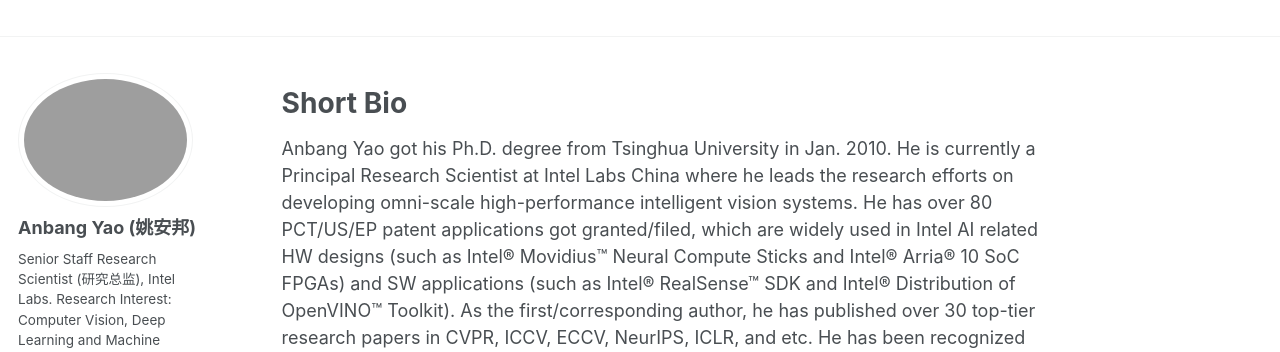
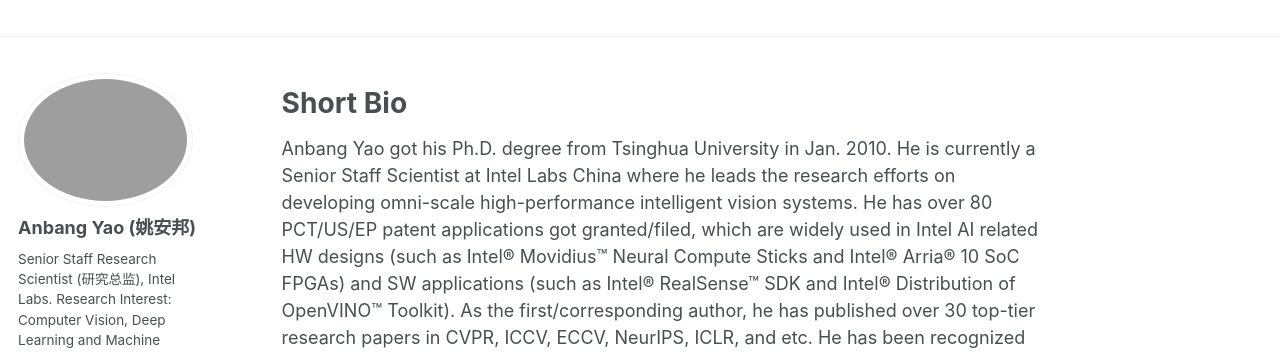
Before and after one commit to YaoAnbang/YaoAnbang.github.io, a Jekyll site: the page built from _pages/about.md, in a window 1280 px wide and 900 px high. Shown: the top 352 px of the window. Built offline with Jekyll 4.4.1, drawn with Linux system fonts in a browser that asks for light colours; some of the changed text lies outside the part shown.

Commit message:
Update about.md

```diff
--- a/_pages/about.md
+++ b/_pages/about.md
@@ -11,7 +11,7 @@
 Short Bio
 =====
 
-Anbang Yao got his Ph.D. degree from Tsinghua University in Jan. 2010. He is currently a Principal Research Scientist at Intel Labs China where he leads the research efforts on developing omni-scale high-performance intelligent vision systems. He has over 80 PCT/US/EP patent applications got granted/filed, which are widely used in Intel AI related HW designs (such as Intel® Movidius™ Neural Compute Sticks and Intel® Arria® 10 SoC FPGAs) and SW applications (such as Intel® RealSense™ SDK and Intel® Distribution of OpenVINO™ Toolkit). As the first/corresponding author, he has published over 30 top-tier research papers in CVPR, ICCV, ECCV, NeurIPS, ICLR, and etc. He has been recognized with numerous Awards at Intel, such as Intel Global Innovator (the first and so far the only winner employee from China), 2 times of annual Intel China Awards, and 3 times of annual Intel Labs Gordy Awards (the highest annual research award named after Intel's co-founder Gordon Earle Moore, ***戈登·摩尔奖***). He also led the team and won the Winner of the prestigious EmotiW Challenges (held by ACM ICMI) in 2015/2017, beating out 74/100+ teams across the world. He demonstrated outstanding skills in mentoring interns, and some of them have already grown into top young researchers in the field.
+Anbang Yao got his Ph.D. degree from Tsinghua University in Jan. 2010. He is currently a Senior Staff Scientist at Intel Labs China where he leads the research efforts on developing omni-scale high-performance intelligent vision systems. He has over 80 PCT/US/EP patent applications got granted/filed, which are widely used in Intel AI related HW designs (such as Intel® Movidius™ Neural Compute Sticks and Intel® Arria® 10 SoC FPGAs) and SW applications (such as Intel® RealSense™ SDK and Intel® Distribution of OpenVINO™ Toolkit). As the first/corresponding author, he has published over 30 top-tier research papers in CVPR, ICCV, ECCV, NeurIPS, ICLR, and etc. He has been recognized with numerous Awards at Intel, such as Intel Global Innovator (the first and so far the only winner employee from China), 2 times of annual Intel China Awards, and 3 times of annual Intel Labs Gordy Awards (the highest annual research award named after Intel's co-founder Gordon Earle Moore, ***戈登·摩尔奖***). He also led the team and won the Winner of the prestigious EmotiW Challenges (held by ACM ICMI) in 2015/2017, beating out 74/100+ teams across the world. He demonstrated outstanding skills in mentoring interns, and some of them have already grown into top young researchers in the field.
 
 <!--<font color="red">**Note**：We now have some internship positions. If you are interested in my research, please drop me an email. </font> -->
 ---
```
